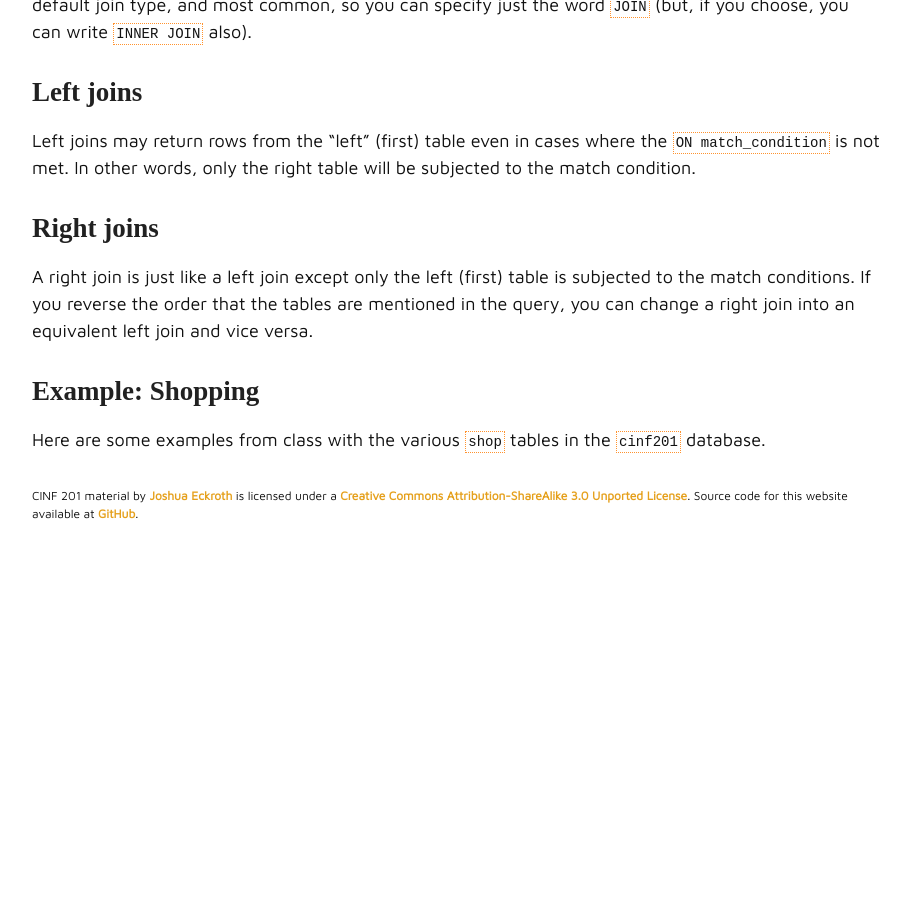
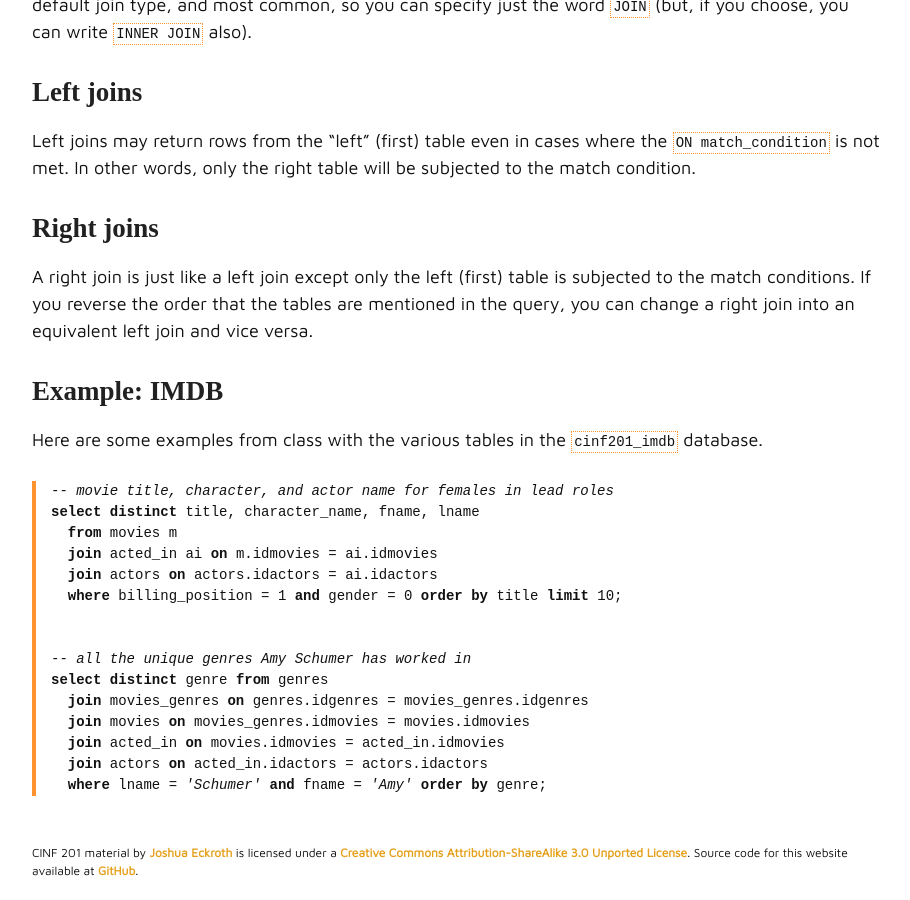
Before and after one commit to joshuaeckroth/cinf201-website, a Jekyll site: the page built from notes/joins.md, in a window 1280 px wide and 900 px high, scrolled down 1712 px. Shown: the whole window, without its empty margins (183-1093 px from the left). Built offline with Jekyll 4.4.1, drawn with Linux system fonts in a browser that asks for light colours; some web fonts are replaced; before the commit the page ends 2255 px from its top, so only the background shows below that; some of the changed text lies outside the part shown.

Commit message:
Added some joins examples

````diff
--- a/notes/joins.md
+++ b/notes/joins.md
@@ -42,6 +42,24 @@ Left joins may return rows from the "left" (first) table even in cases where the
 
 A right join is just like a left join except only the left (first) table is subjected to the match conditions. If you reverse the order that the tables are mentioned in the query, you can change a right join into an equivalent left join and vice versa.
 
-## Example: Shopping
+## Example: IMDB
 
-Here are some examples from class with the various `shop` tables in the `cinf201` database.
+Here are some examples from class with the various tables in the `cinf201_imdb` database.
+
+``` sql
+-- movie title, character, and actor name for females in lead roles
+select distinct title, character_name, fname, lname
+  from movies m
+  join acted_in ai on m.idmovies = ai.idmovies
+  join actors on actors.idactors = ai.idactors
+  where billing_position = 1 and gender = 0 order by title limit 10;
+
+
+-- all the unique genres Amy Schumer has worked in
+select distinct genre from genres
+  join movies_genres on genres.idgenres = movies_genres.idgenres
+  join movies on movies_genres.idmovies = movies.idmovies
+  join acted_in on movies.idmovies = acted_in.idmovies
+  join actors on acted_in.idactors = actors.idactors
+  where lname = 'Schumer' and fname = 'Amy' order by genre;
+```
````
